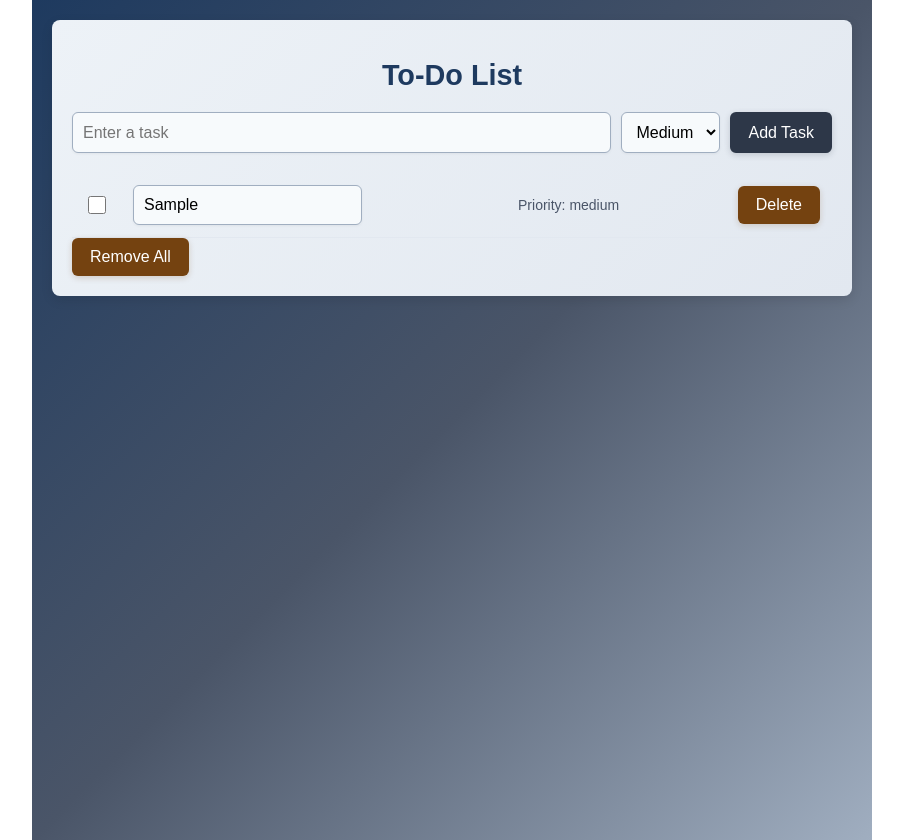
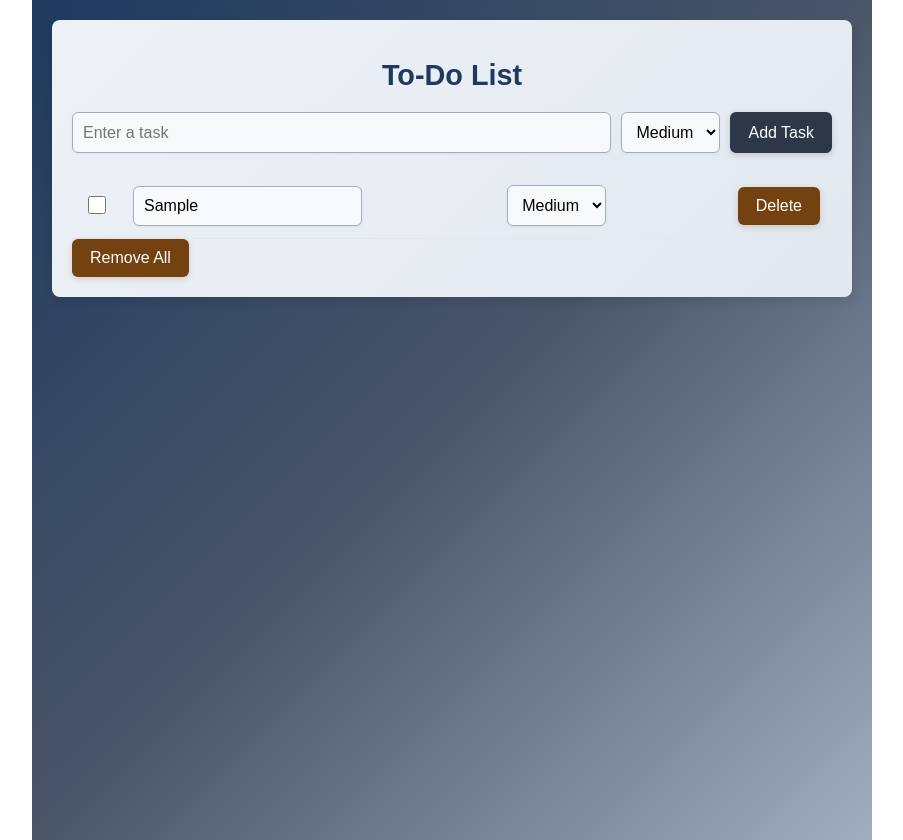
Before and after one commit to SHAH2004-creator/TO-DO, a React (Create React App) app in the folder to/: page / in a window 1280 px wide. Both pictures are taken after typing "Sample" into the empty fields and a click on the button "Add Task". Shown: the whole page, without its empty margins (188-1091 px from the left). Built offline with nearby package versions, Linux system fonts and the light colour scheme.

Commit message:
Added Task Priority Update Feature

```diff
--- a/to/src/components/TodoApp.js
+++ b/to/src/components/TodoApp.js
@@ -11,8 +11,9 @@ function TodoApp() {
   const [priority, setPriority] = useState("medium");
   const [shake, setShake] = useState(false);
 
-  // Save tasks to localStorage whenever `tasks` changes
+  // Save tasks to localStorage and log them whenever `tasks` changes
   useEffect(() => {
+    console.log("Updated Tasks:", tasks); // Print tasks in VS Code terminal
     localStorage.setItem("tasks", JSON.stringify(tasks));
   }, [tasks]);
 
@@ -22,7 +23,7 @@ function TodoApp() {
     setShake(false);
   };
 
-  // Handle priority change
+  // Handle priority change (for new tasks)
   const handlePriorityChange = (e) => {
     setPriority(e.target.value);
   };
@@ -63,6 +64,15 @@ function TodoApp() {
     setTasks(
       tasks.map((task) =>
         task.id === taskId ? { ...task, text: newText } : task
+      )
+    );
+  };
+
+  // Update task priority
+  const updateTaskPriority = (taskId, newPriority) => {
+    setTasks(
+      tasks.map((task) =>
+        task.id === taskId ? { ...task, priority: newPriority } : task
       )
     );
   };
@@ -129,7 +139,16 @@ function TodoApp() {
                     />
                   </td>
                   <td className="priority-label-cell">
-                    <span className="priority-label">Priority: {task.priority}</span>
+                    {/* Dropdown to Change Priority */}
+                    <select
+                      value={task.priority}
+                      onChange={(e) => updateTaskPriority(task.id, e.target.value)}
+                      className="priority-select"
+                    >
+                      <option value="high">High</option>
+                      <option value="medium">Medium</option>
+                      <option value="low">Low</option>
+                    </select>
                   </td>
                   <td className="task-action-cell">
                     <button
```
